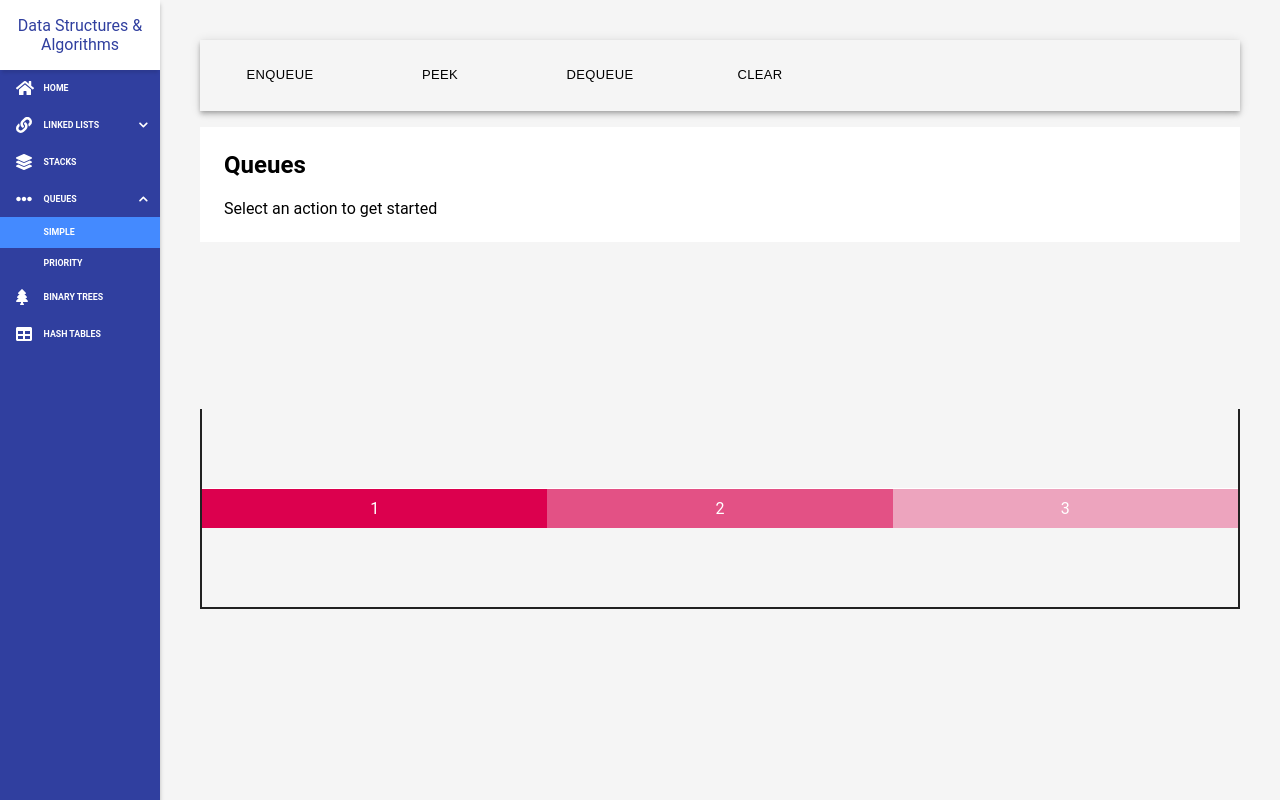
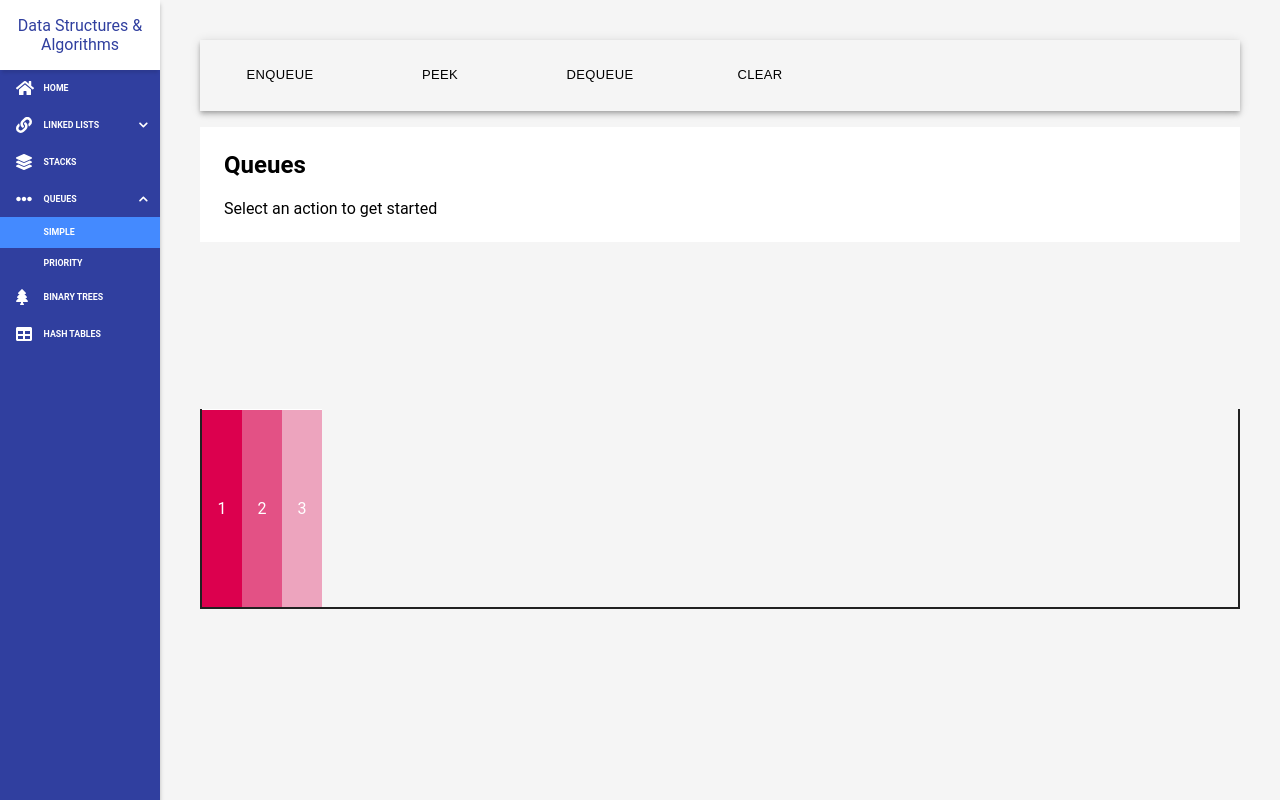
Before and after one commit to einnor/data-structures-and-algorithms, a React app: page /queues/simple in a window 1280 px wide. Built offline with nearby package versions, Linux system fonts and the light colour scheme.

Commit message:
Cleaning up the queue item styles

```diff
--- a/src/containers/Queue/style.scss
+++ b/src/containers/Queue/style.scss
@@ -37,8 +37,8 @@
     border-right: 2px solid $primary-text-color;
 
     .item {
-      width: 100%;
-      height: 40px;
+      width: 40px;
+      height: 100%;
       display: flex;
       flex-direction: column;
       align-items: center;
```
